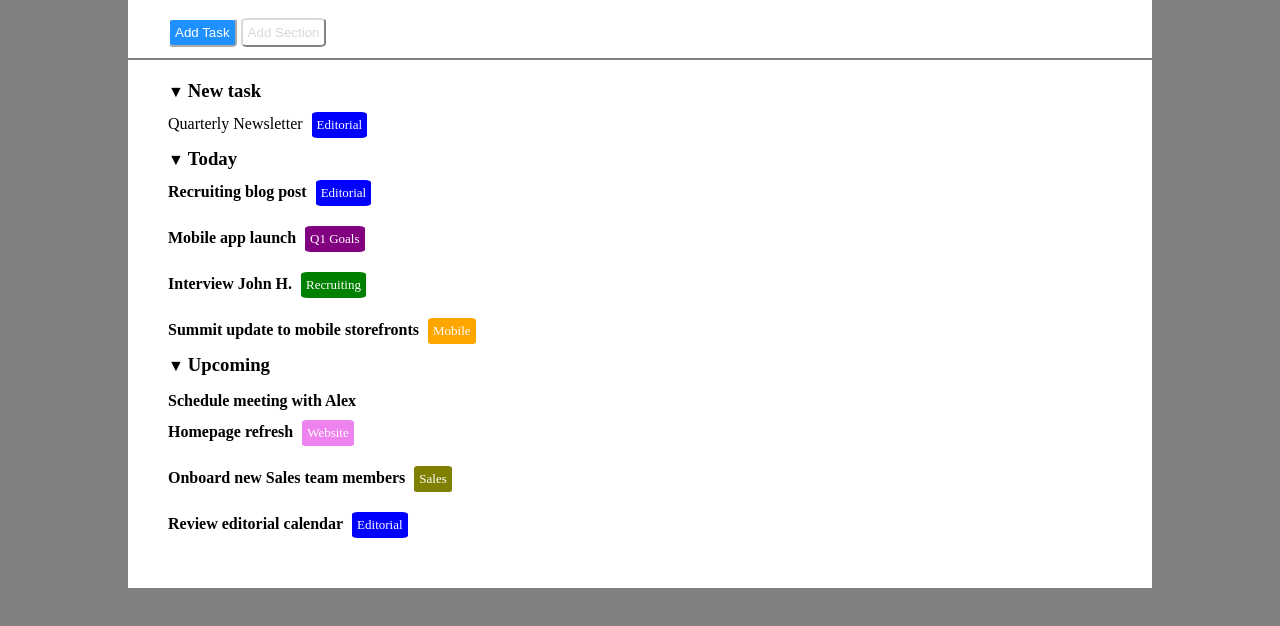
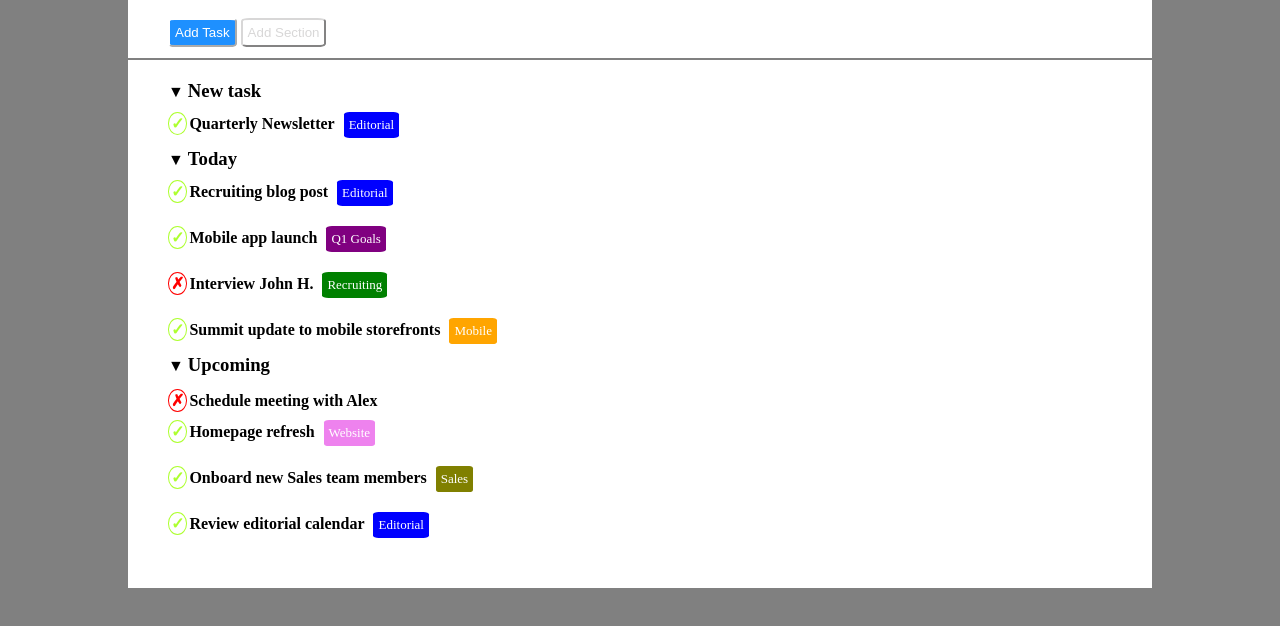
Before and after one commit to Mentabomber/html-css-toboolist, a plain HTML site: page index.html in a window 1280 px wide. Shown: the part 122-748 px from the top of the page. Drawn offline with Linux system fonts and the light colour scheme.

Commit message:
check e cross commit

```diff
--- a/css/style.css
+++ b/css/style.css
@@ -142,3 +142,26 @@ section span::after {
     font-size: small;
     margin: 10px 5px;
 }
+.check{
+    content: "\2713";
+}
+.cross{
+    content: "\2717";
+}
+.check::before{
+    content: "\2713";
+    color: greenyellow;
+    border: solid 1px greenyellow;
+    border-radius: 50%;
+    padding: 2px;
+    margin-right: 2px;
+}
+
+.cross::before{
+    content: "\2717";
+    color: red;
+    border: solid 1px red;
+    border-radius: 50%;
+    padding: 2px;
+    margin-right: 2px;
+}
--- a/index.html
+++ b/index.html
@@ -25,32 +25,32 @@
                         <div>
                            <span></span> <h3>New task</h2>
                             <br>
-                            Quarterly Newsletter <div class="divblue">Editorial</div>
+                            <strong class="check">Quarterly Newsletter</strong>  <div class="divblue">Editorial</div>
 
                         </div>
 
                         <div>
                             <span></span> <h3>Today </h2>
                             <br>
-                            <strong>Recruiting blog post</strong> <div class="divblue">Editorial</div>
+                            <strong class="check">Recruiting blog post</strong> <div class="divblue">Editorial</div>
                             <br>
-                            <strong>Mobile app launch</strong> <div class="divpurple">Q1 Goals</div>
+                            <strong class="check">Mobile app launch</strong> <div class="divpurple">Q1 Goals</div>
                             <br>
-                            <strong>Interview John H.</strong>  <div class="divgreen">Recruiting</div>
+                            <strong class="cross">Interview John H.</strong>  <div class="divgreen">Recruiting</div>
                             <br>
-                            <strong>Summit update to mobile storefronts</strong>  <div class="divorange">Mobile</div>
+                            <strong class="check">Summit update to mobile storefronts</strong>  <div class="divorange">Mobile</div>
                         </div>
 
                         <div>
                             <span></span> <h3>Upcoming </h2>
                             <br>
-                            <strong>Schedule meeting with Alex</strong> <div class="divblank"></div>
+                            <strong class="cross">Schedule meeting with Alex</strong> <div class="divblank"></div>
                             <br>
-                            <strong>Homepage refresh</strong>  <div class="divviolet">Website</div>
+                            <strong class="check">Homepage refresh</strong>  <div class="divviolet">Website</div>
                             <br>
-                            <strong>Onboard new Sales team members</strong>  <div class="divolive">Sales</div>
+                            <strong class="check">Onboard new Sales team members</strong>  <div class="divolive">Sales</div>
                             <br>
-                            <strong>Review editorial calendar</strong>  <div class="divblue">Editorial</div>
+                            <strong class="check">Review editorial calendar</strong>  <div class="divblue">Editorial</div>
                         </div>
                     </section>
                 </main>
```
